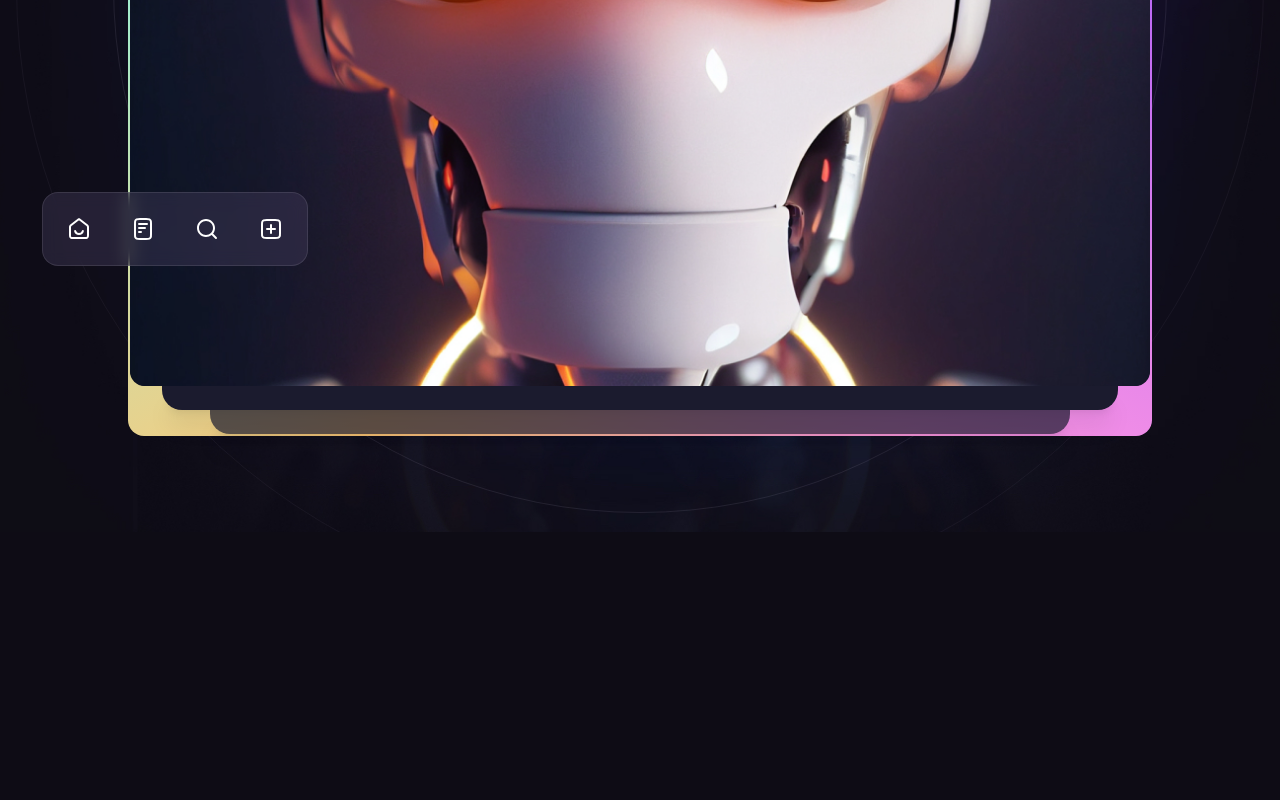
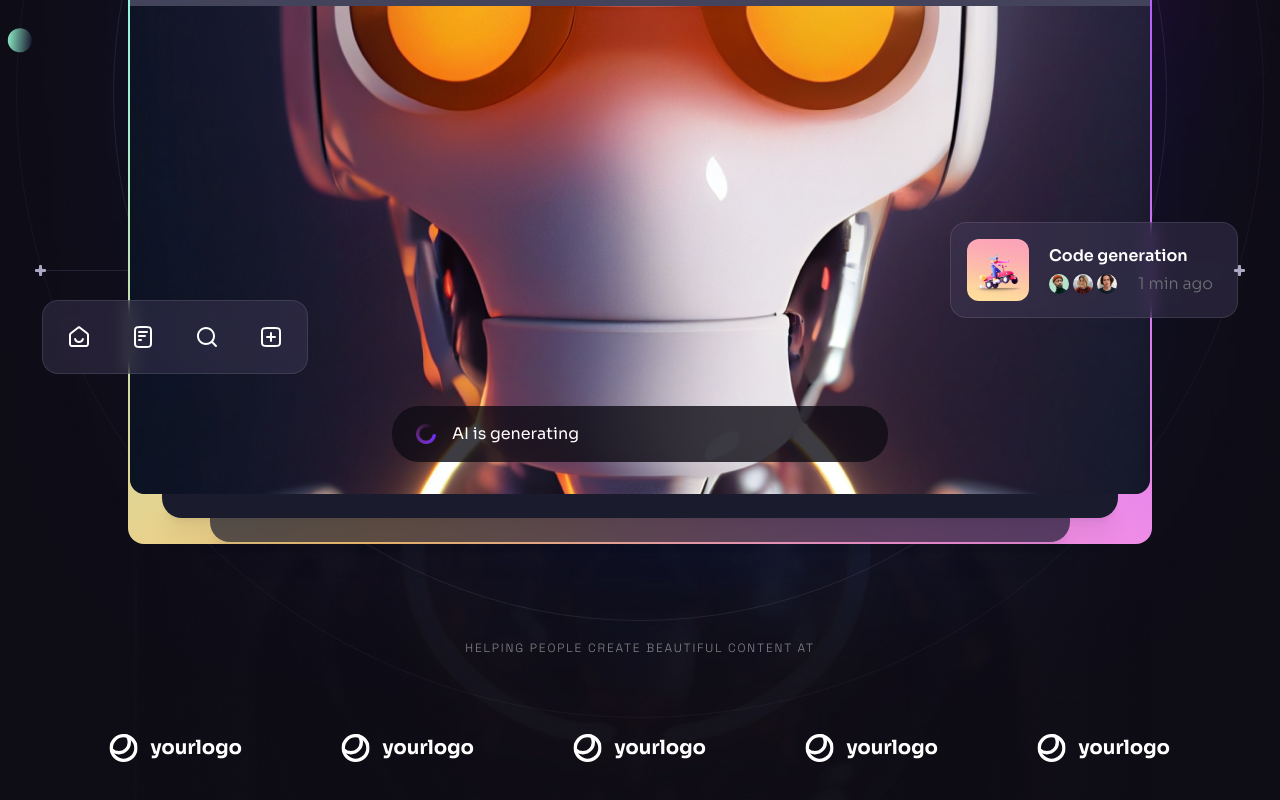
Before and after one commit to aymansiddiqui2006/BrainWave, a React (Vite) app in the folder brainwave/: page / in a window 1280 px wide. Shown: the part 614-1414 px from the top of the page. Before the commit the page ends 1146 px from the top, so only its background shows below. Built offline with nearby package versions, Linux system fonts and the light colour scheme.

Commit message:
feat: Add Generating, Notification, and CompanyLogos components; update Hero and Section for integration

```diff
--- /dev/null
+++ b/brainwave/src/components/CompanyLogos.jsx
@@ -0,0 +1,23 @@
+import { companyLogos } from "../constants";
+
+const CompanyLogos = ({ className }) => {
+  return (
+    <div className={className}>
+      <h5 className="tagline mb-6 text-center text-n-1/50">
+        Helping people create beautiful content at
+      </h5>
+      <ul className="flex">
+        {companyLogos.map((logo, index) => (
+          <li
+            className="flex items-center justify-center flex-1 h-[8.5rem]"
+            key={index}
+          >
+            <img src={logo} width={134} height={28} alt={logo} />
+          </li>
+        ))}
+      </ul>
+    </div>
+  );
+};
+
+export default CompanyLogos;
--- /dev/null
+++ b/brainwave/src/components/Generating.jsx
@@ -0,0 +1,13 @@
+import React from 'react'
+import { loading } from '../assets'
+
+function Generating({className}) {
+  return (
+    <div className={`flex items-center h-[3.5rem] px-6 bg-n-8/80 rounded-[1.7rem] ${className || ''} text-base`} >
+        <img src={loading} alt="loading" className='w-5 h-5 mr-4' />
+        AI is generating
+    </div>
+  )
+}
+
+export default Generating
--- a/brainwave/src/components/Hero.jsx
+++ b/brainwave/src/components/Hero.jsx
@@ -7,6 +7,9 @@
 import { BackgroundCircles, BottomLine, Gradient } from './design/Hero.jsx'
 import { heroIcons } from '../constants/index.js'
 import { ScrollParallax } from "react-just-parallax";
+import Generating from './Generating.jsx'
+import Notification from './Notification.jsx'
+import CompanyLogos from './CompanyLogos.jsx'
 
 function Hero() {
     const parallaxRef = useRef(null);
@@ -20,8 +23,8 @@
         >
             <div className="container relative" ref={parallaxRef}>
                 <div className="relative z-1 max-w-[62rem] mx-auto text-center mb-[4rem] md:mb-20 lg:mb-[6rem]">
-                    <h1 className='h1 mb-6'>Explore the Possibilities of AI Chatting with
-                        <span className='inline-block relative ml-2'>Brainwave <img src={curve} className='top-full absolute left-0 w-full xl:-mt-2 ' width={624} height={28} alt='curve' /></span>
+                    <h1 className='h1 mb-6'>Explore the Possibilities  of&nbsp; AI&nbsp; Chatting with {" "}
+                        <span className='inline-block relative '>Brainwave{" "} <img src={curve} className='top-full absolute left-0 w-full xl:-mt-2 ' width={624} height={28} alt='curve' /></span>
                     </h1>
                     <p className="body-1 max-w-3xl mx-auto mb-6 text-n-2 lg:mb-8">
                         Unleash the power of AI within Brainwave. Upgrade your productivity
@@ -41,12 +44,17 @@
                                     height={490}
                                     alt="AI"
                                 />
+                                <Generating className="absolute left-4 right-4 bottom-5 md:left-1/2 md:right-auto md:bottom-8 md:w-[31rem] md:-translate-x-1/2 "/>
                                 <ScrollParallax isAbsolutelyPositioned>
                                     <ul className='hidden absolute -left-[5.5rem] bottom-[7.5rem] px-1 py-1 bg-n-9/40 backdrop-blur border border-n-1/10 rounded-2xl xl:flex'>
                                         {heroIcons.map((icon, index) => (
                                             <li className='p-5' key={index}><img src={icon} alt={icon} height={25} width={24} /></li>
                                         ))}
                                     </ul>
+                                </ScrollParallax>
+
+                                <ScrollParallax isAbsolutelyPositioned>
+                                    <Notification className=" hidden absolute -right-[5.5rem] bottom-[11rem] w-[18rem] xl:flex" title="Code generation"/>
                                 </ScrollParallax>
                             </div>
 
@@ -62,7 +70,9 @@
                     </div>
                     <BackgroundCircles />
                 </div>
+                <CompanyLogos className="hidden relative z-10 mt-20 lg:block"/>
             </div>
+            <BottomLine/>
         </Section>
     )
 }
--- /dev/null
+++ b/brainwave/src/components/Notification.jsx
@@ -0,0 +1,27 @@
+import React from 'react'
+import { notificationImages } from '../constants'
+import { notification1 } from '../assets'
+
+function Notification({className ,title}) {
+  return (
+    <div className={`${className || ''} flex items-center p-4 pr-6 bg-n-9/40 backdrop-blur border border-n-1/10 rounded-2xl gap-5`}>
+        <img src={notification1} width={62} height={62} alt="image" className='rounded-xl' />
+        <div className="flex-1">
+            <h6 className='mb-1 font-semibold justify-between text-base'>{title}</h6>
+
+            <div className="flex items-center justify-between">
+                <ul className="flex -m-0.5">
+                    {notificationImages.map((item,index)=>(
+                        <li key={index} className='border-2 border-n-12 flex w-6 h-6 rounded-full overflow-hidden'>
+                            <img src={item} alt="image" className='w-full' width={20} height={20} />
+                        </li>
+                    ))}
+                </ul>
+                <div className='body-2 text-n-13'>1 min ago</div>
+            </div>
+        </div>
+    </div>
+  )
+}
+
+export default Notification
--- a/brainwave/src/components/Section.jsx
+++ b/brainwave/src/components/Section.jsx
@@ -2,12 +2,13 @@
 
 function Section({ className, id, crosses, crossesOffset, customPaddings, children }) {
     return (
-        <div id={id} className={`relative
-        ${customPaddings || `py-10 lg:py-16
-            ${crosses ? "lg:py-32 xl:py-40" : ""}
-            ${className || " "}  `
-            }
-         `}>
+        <div id={id}
+            className={`
+            relative
+           ${customPaddings ||
+                `py-10 lg:py-16 xl:py-20 ${crosses ? "lg:py-32 xl:py-40" : ""} `}
+            ${className || " "} `}>
+
             {children}
             <div className='hidden absolute top-0 left-5 w-0 25 h-full bg-stroke-1 pointer-events-none md:block lg:left-7.5 xl:left-10' />
 
@@ -17,7 +18,7 @@
                 <>
                     <div className={` hidden absolute top-0 left-7.5 right-7.5 h-0.25 bg-stroke-1 ${crossesOffset && crossesOffset} pointer-events-none lg:block xl:left-10 right-10
                 `} />
-                <SectionSvg crossesOffset={crosses}/>
+                    <SectionSvg crossesOffset={crosses} />
                 </>
 
             )}
```
